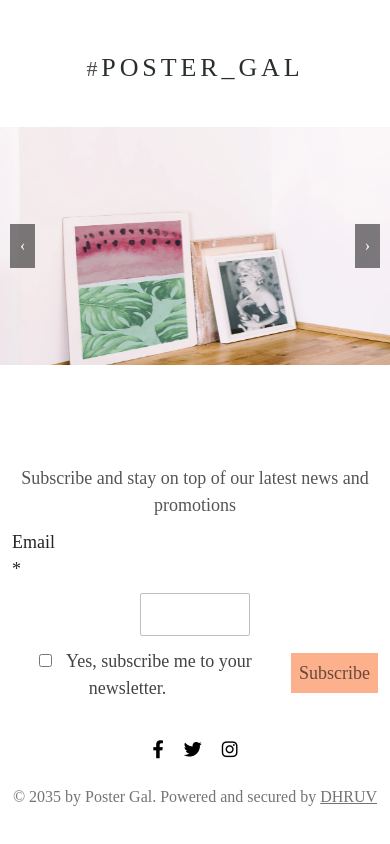
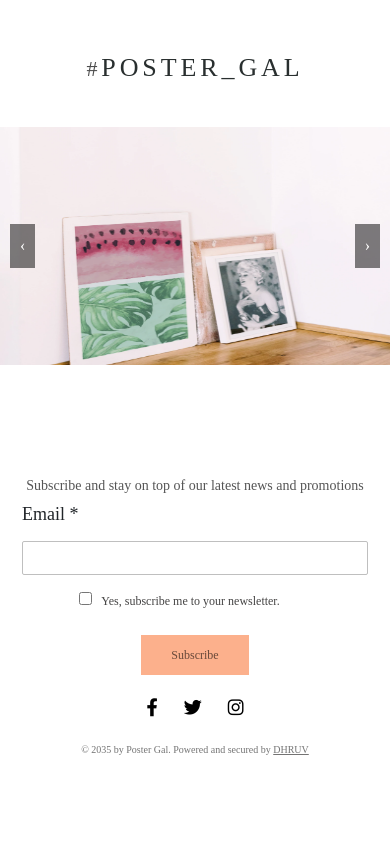
Before and after one commit to dhruvghinaiya12/javascript, a plain HTML site: page project-1/index.html in a window 390 px wide. Shown: the part 4921-5765 px from the top of the page. Drawn offline with nearby package versions, Linux system fonts and the light colour scheme.

Commit message:
08-09-24

```diff
--- a/project-1/style/index.css
+++ b/project-1/style/index.css
@@ -553,3 +553,106 @@ input[type="email"] {
     padding: 10px 0;
   }
 }
+
+@media (max-width: 768px) {
+  .newsletter {
+    max-width: 90%;
+    padding: 10px;
+    margin: 0 auto;
+  }
+
+  .ft-txt {
+    font-size: 16px;
+    margin-bottom: 10px;
+  }
+
+  #email {
+    width: 100%;
+    padding: 8px;
+    margin-top: -3px;
+    font-size: 14px;
+  }
+
+  .subscribe-container {
+    display: flex;
+    flex-direction: column;
+    align-items: center;
+    gap: 10px;
+  }
+
+  .ft-top {
+    align-items: center;
+    margin-bottom: 10px;
+  }
+
+  .check {
+    margin: 5px;
+
+  }
+
+  .subscribe-btn {
+    font-size: 14px;
+    padding: 8px 16px;
+  }
+
+  .social-icons {
+    margin-top: 20px;
+    display: flex;
+    justify-content: center;
+    gap: 15px;
+  }
+
+  .footer-text {
+    font-size: 12px;
+  }
+  label.ft-label {
+    display: ruby-text;
+    margin-right: 5px;
+    margin-bottom: -4px;
+}
+}
+
+@media (max-width: 576px) {
+  label.ft-label {
+    display: ruby-text;
+    margin-right: 5px;
+    margin-bottom: -4px;
+}
+  .newsletter {
+    max-width: 100%;
+    padding: 10px;
+  }
+
+  .ft-txt {
+    font-size: 14px;
+    margin-bottom: 8px;
+  }
+
+  #email {
+    width: 100%;
+    padding: 6px;
+    margin-top: -3px;
+    font-size: 13px;
+  }
+
+  .ft-top {
+    margin-bottom: 8px;
+  }
+
+  .sub-span {
+    font-size: 12px;
+  }
+
+  .subscribe-btn {
+    font-size: 12px;
+    padding: 6px 12px;
+  }
+
+  .social-icons {
+    gap: 10px;
+  }
+
+  .footer-text {
+    font-size: 10px;
+  }
+}
```
